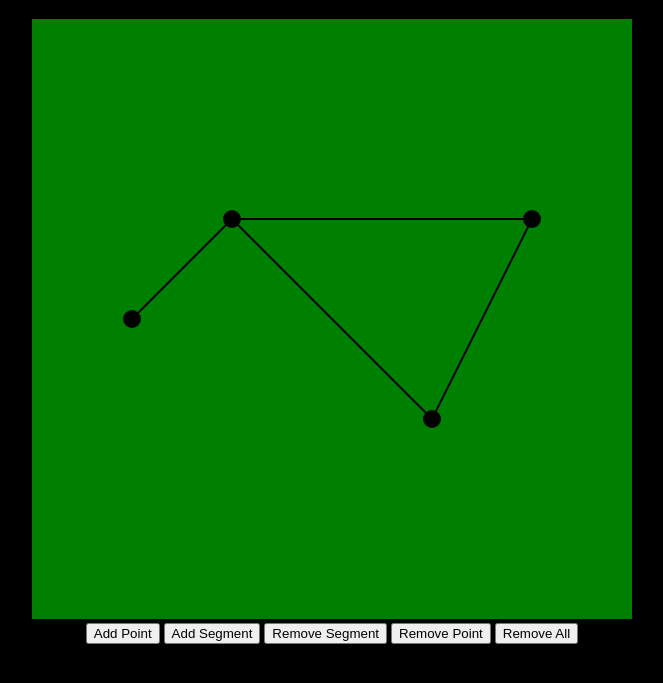
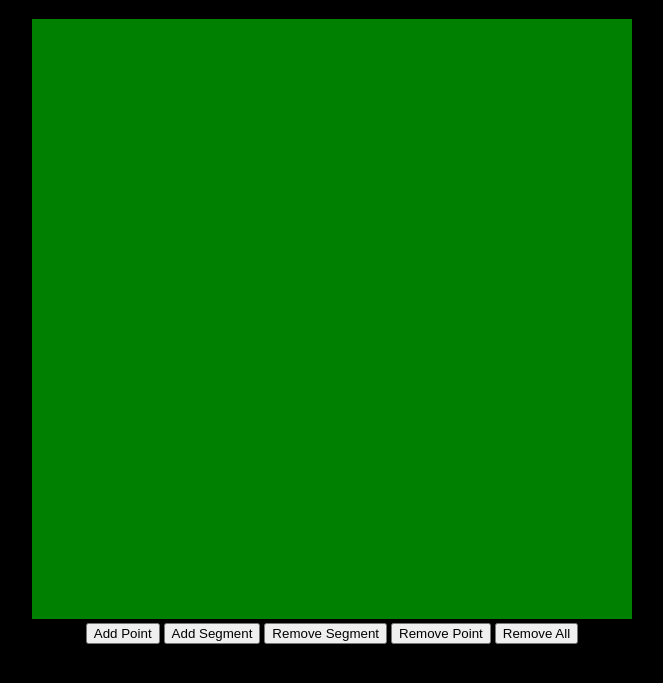
Before and after one commit to GeniusPlums/Build-a-Virtual-World-Filled-with-Self-Driving-Cars-JavaScript-Tutorial, a plain HTML site: page index.html in a window 1280 px wide. Both pictures are taken after a click on the button "Remove All". Shown: the part 61-744 px from the top of the page, without its empty margins (308-971 px from the left). Drawn offline with Linux system fonts and the light colour scheme; files whose address does not match are found by name.

Commit message:
Update index.html

```diff
--- a/index.html
+++ b/index.html
@@ -24,6 +24,8 @@
     <script>
         function removeRandomAll(){
             graph.dispose();
+            ctx.clearRect(0,0, myCanvas.width, myCanvas.height);
+            graph.draw(ctx);
         }
         function removeRandomPoint(){
             if (graph.points.length == 0){
```
